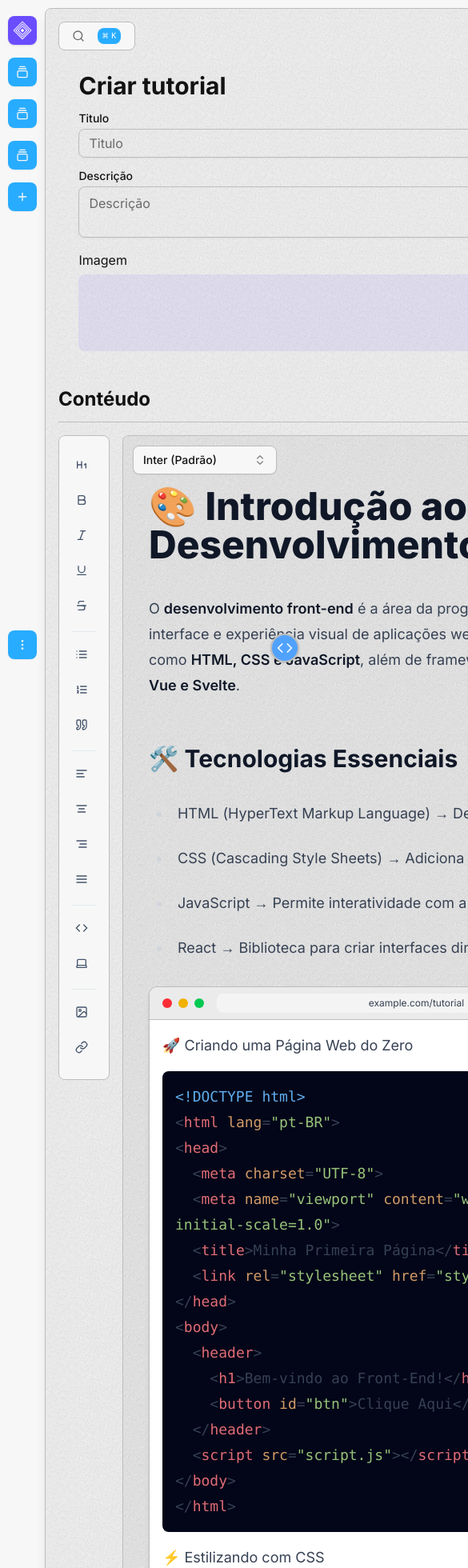
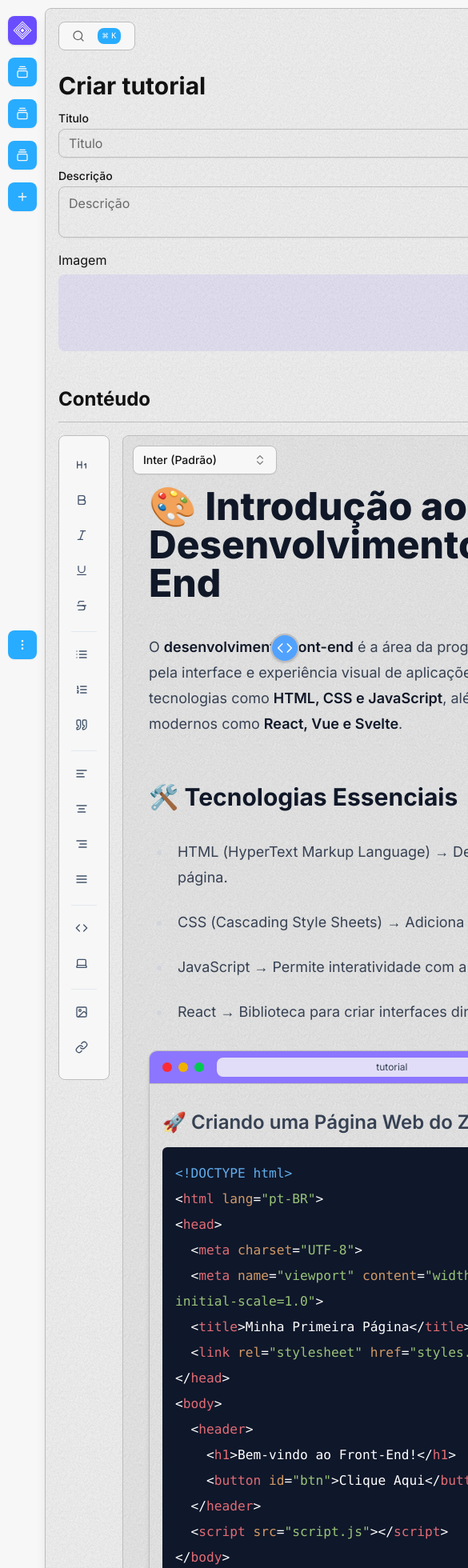
Before and after one commit to Blklight/allnew, a Next.js app: page /create in a window 390 px wide. Shown: the top 1960 px of the page at 80% size, 585 px wide, since content can reach past the window. Built offline with nearby package versions, Linux system fonts and the light colour scheme.

Commit message:
show drafted

```diff
--- a/src/app/globals.css
+++ b/src/app/globals.css
@@ -430,3 +430,71 @@
     font-family: "EB Garamond", serif !important;
   }
 }
+
+.tutorial-content h1 {
+  font-size: 2rem;
+  font-weight: 700;
+  margin-top: 1rem;
+  margin-bottom: 0.5rem;
+  line-height: 1.2;
+}
+
+.tutorial-content h2 {
+  font-size: 1.5rem;
+  font-weight: 600;
+  margin-top: 1rem;
+  margin-bottom: 0.5rem;
+  line-height: 1.3;
+}
+
+.tutorial-content h3 {
+  font-size: 1.25rem;
+  font-weight: 600;
+  margin-top: 1rem;
+  margin-bottom: 0.5rem;
+}
+
+.tutorial-content p {
+  margin-bottom: 0.75rem;
+}
+
+.tutorial-content ul,
+.tutorial-content ol {
+  padding-left: 1.5rem;
+  margin-bottom: 0.75rem;
+}
+
+.tutorial-content ul {
+  list-style-type: disc;
+}
+
+.tutorial-content ol {
+  list-style-type: decimal;
+}
+
+.tutorial-content pre {
+  background-color: rgb(15 23 42);
+  color: white;
+  padding: 1rem;
+  border-radius: 0.375rem;
+  overflow-x: auto;
+  margin: 1rem 0;
+}
+
+.tutorial-content code {
+  font-family: ui-monospace, SFMono-Regular, Menlo, Monaco, Consolas,
+    "Liberation Mono", "Courier New", monospace;
+  font-size: 0.9em;
+}
+
+.tutorial-content blockquote {
+  border-left: 4px solid #e2e8f0;
+  padding-left: 1rem;
+  font-style: italic;
+  margin: 1rem 0;
+}
+
+/* Fix for code language selector */
+.ProseMirror {
+  position: relative;
+}
--- a/src/components/editor-toolbar.tsx
+++ b/src/components/editor-toolbar.tsx
@@ -214,7 +214,7 @@ export default function EditorToolbar({ editor }: EditorToolbarProps) {
           <LinkIcon className="h-5 w-5" />
         </ToolbarButton>
       </div>
-      {editor && editor.isActive("codeBlock") && (
+      {/* {editor && editor.isActive("codeBlock") && (
         <div className="px-2 mt-2">
           <p className="text-xs text-muted-foreground mb-1">Language</p>
           <Select
@@ -228,6 +228,36 @@ export default function EditorToolbar({ editor }: EditorToolbarProps) {
             }}
           >
             <SelectTrigger className="w-full h-8 text-xs">
+              <SelectValue placeholder="Select language" />
+            </SelectTrigger>
+            <SelectContent>
+              {codeLanguages.map((lang) => (
+                <SelectItem
+                  key={lang.value}
+                  value={lang.value}
+                  className="text-xs"
+                >
+                  {lang.label}
+                </SelectItem>
+              ))}
+            </SelectContent>
+          </Select>
+        </div>
+      )} */}
+      {editor && editor.isActive("codeBlock") && (
+        <div className="absolute bottom-4 left-16 z-10 bg-white dark:bg-slate-900 border rounded-md shadow-md p-2">
+          <p className="text-xs text-muted-foreground mb-1">Language</p>
+          <Select
+            value={getCodeLanguage()}
+            onValueChange={(value) => {
+              editor
+                .chain()
+                .focus()
+                .updateAttributes("codeBlock", { language: value })
+                .run();
+            }}
+          >
+            <SelectTrigger className="w-[120px] h-8 text-xs">
               <SelectValue placeholder="Select language" />
             </SelectTrigger>
             <SelectContent>
--- a/src/components/frame.tsx
+++ b/src/components/frame.tsx
@@ -13,7 +13,7 @@ export const Frame = ({
 }: {
   text?: string;
   className?: string;
-  children: React.ReactNode;
+  children?: React.ReactNode;
 }) => {
   return (
     <section
--- /dev/null
+++ b/src/components/paths-selection.tsx
@@ -0,0 +1,29 @@
+"use client";
+import type { Article } from "@/lib/types";
+import * as React from "react";
+import { Button } from "./ui/button";
+import { Route } from "lucide-react";
+import { SelectPathsDialog } from "./select-path";
+import { learningPaths } from "./dev-tools";
+
+export const PathsSelection = () => {
+  const [isSelectPathsOpen, setIsSelectPathsOpen] = React.useState(false);
+  const [currentArticle, setCurrentArticle] = React.useState<Article | null>(
+    null
+  );
+
+  return (
+    <>
+      <Button variant={"secondary"} onClick={() => setIsSelectPathsOpen(true)}>
+        <Route className="mr-2 size-4" />
+        Trilha de aprendizado
+      </Button>
+      <SelectPathsDialog
+        open={isSelectPathsOpen}
+        onOpenChange={setIsSelectPathsOpen}
+        paths={learningPaths}
+        article={currentArticle}
+      />
+    </>
+  );
+};
--- /dev/null
+++ b/src/components/show-article-preview.tsx
@@ -0,0 +1,27 @@
+import { getDraftDocument } from "@/services";
+import { Frame } from "./frame";
+import { MDXComponents } from "./mdx";
+
+export const ShowArticlePreview = async ({
+  layout = "basic-layout",
+}: {
+  layout: string;
+}) => {
+  const article = await getDraftDocument({
+    slug: "front-end-tutorial",
+  });
+
+  console.log("article", article);
+
+  if (!article?.doc) return null;
+
+  return (
+    <Frame text="Preview" className="mb-6">
+      <MDXComponents
+        layout={layout}
+        doc={article?.doc}
+        code={article?.doc?.body?.code}
+      />
+    </Frame>
+  );
+};
--- a/src/components/tutorial-block-extension.tsx
+++ b/src/components/tutorial-block-extension.tsx
@@ -18,7 +18,7 @@ const TutorialBlock = Node.create({
   group: "block",
   content: "block+",
   defining: true,
-  isolating: true, // This helps with cursor handling
+  isolating: true,
 
   addCommands() {
     return {
@@ -77,7 +77,7 @@ function TutorialBlockView(props: any) {
     >
       <div className="border rounded-lg shadow-md overflow-hidden">
         {/* Browser-like header */}
-        <div className="flex items-center justify-between bg-muted px-4 py-2 border-b">
+        <div className="flex items-center justify-between bg-blklight-400 px-4 py-2 border-b">
           <div className="flex space-x-2">
             <div className="w-3 h-3 rounded-full bg-red-500"></div>
             <div className="w-3 h-3 rounded-full bg-yellow-500"></div>
@@ -85,7 +85,7 @@ function TutorialBlockView(props: any) {
           </div>
           <div className="flex-1 mx-4">
             <div className="bg-background/80 rounded-md px-3 py-1 text-xs text-center truncate">
-              example.com/tutorial
+              tutorial
             </div>
           </div>
           <div className="flex space-x-2">
@@ -112,9 +112,9 @@ function TutorialBlockView(props: any) {
           </div>
         </div>
 
-        {/* Content area - using NodeViewContent for proper editing */}
-        <div className="p-4 min-h-[150px] bg-white dark:bg-slate-900">
-          <NodeViewContent className="tutorial-content" />
+        {/* Content area - with proper styling for headings and formatted text */}
+        <div className="p-4 min-h-[150px] bg-transparent">
+          <NodeViewContent className="tutorial-content prose prose-lg dark:prose-invert max-w-none" />
         </div>
       </div>
     </NodeViewWrapper>
--- a/src/content/documents/front-end-tutorial.mdx
+++ b/src/content/documents/front-end-tutorial.mdx
@@ -1,7 +1,7 @@
 ---
 title: "Introdução ao Desenvolvimento Front-End"
 description: "Aprenda os conceitos fundamentais do desenvolvimento front-end e crie sua primeira página web moderna."
-type: "tutorial"
+documentType: "tutorial"
 date: "2025-03-15 14:42"
 tags:
   - front-end
--- a/src/services/index.ts
+++ b/src/services/index.ts
@@ -5,6 +5,12 @@ import type { DocumentCard } from "@/utils/interfaces";
 
 export const rawDocuments = allDocs
   .filter((doc) => doc.draft === false)
+  .sort((a, b) => {
+    return compareDesc(new Date(a.date), new Date(b.date));
+  });
+
+export const draftDocuments = allDocs
+  .filter((doc) => doc.draft === true)
   .sort((a, b) => {
     return compareDesc(new Date(a.date), new Date(b.date));
   });
@@ -59,6 +65,12 @@ export const getDocuments = () => {
   return documents;
 };
 
+export const getDraftDocuments = () => {
+  const documents = Promise.all(fetchDocuments(draftDocuments));
+
+  return documents;
+};
+
 export const getDocument = async (params: any) => {
   console.log("getdocument line 63", params);
   const allDocuments = await Promise.all(fetchDocuments(rawDocuments));
@@ -85,3 +97,25 @@ export const getDocument = async (params: any) => {
 
   return { doc, authordetails };
 };
+
+export const getDraftDocument = async (params: any) => {
+  console.log("getdraftdocument line 102", params);
+  const allDocuments = await Promise.all(fetchDocuments(draftDocuments));
+
+  const formattedRoute = `documents/${params?.slug}`;
+
+  const doc = draftDocuments.find((obj) => obj.slug === formattedRoute);
+  console.log("line 108", doc);
+  const authorList = doc?.authors;
+
+  const authorPromise = authorList?.map((author) =>
+    allAuthors.filter((obj) => obj.name === author.name)
+  );
+
+  if (!authorPromise) return;
+
+  let authordetails = await Promise.all(authorPromise);
+  // authordetails = authordetails.flat();
+
+  return { doc, authordetails };
+};
```
Also changed, not shown: src/app/preview/page.tsx (+54 -17 lines).
